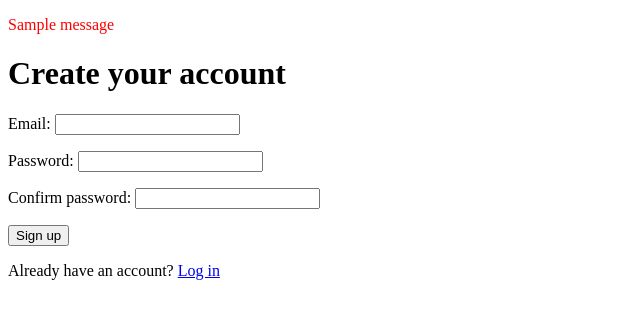
After one commit to gopikrish1202/Hustle-and-Grind---Python, a Flask app: page /register in a window 1280 px wide. The commit adds this page. Shown: the top 319 px of the page, without its empty margins (0-640 px from the left). Run offline with Flask 3, Linux system fonts and the light colour scheme; tables that the repository leaves empty hold one stand-in row (values such as "Sample post"); one stand-in notice (Sample message) is shown.

Commit message:
Lesson 4: register, login, logout with hashed passwords

```diff
--- a/app.py
+++ b/app.py
@@ -1,9 +1,92 @@
-from flask import Flask,  render_template
+import sqlite3
+
+from flask import Flask, flash, redirect, render_template, request, session, url_for
+from werkzeug.security import check_password_hash, generate_password_hash
 
 app = Flask(__name__)
+app.secret_key = "dev-secret-change-later"
 
-@app.route("/") #def endpoint
+DATABASE = "task_manager.db"
+
+def get_db():
+    conn = sqlite3.connect(DATABASE) #connection establish
+    conn.row_factory = sqlite3.Row
+    return conn
+
+def init_db():
+    conn = get_db()
+    conn.execute("""
+        CREATE TABLE IF NOT EXISTS users (
+            id INTEGER PRIMARY KEY AUTOINCREMENT,
+            email TEXT UNIQUE NOT NULL,
+            password_hash TEXT NOT NULL,
+            created_at TIMESTAMP DEFAULT CURRENT_TIMESTAMP
+        )
+        """)
+    conn.commit()
+    conn.close()
+
+init_db()
+
+@app.route("/") #always - default routing - login success page of home
 def home():
-    return render_template("home.html", name="Gopi") #(source data, parameters)
+    if "user_id" not in session:
+        return redirect(url_for("login"))
+    return render_template("home.html", email=session["user_email"])
+
+
+
+@app.route("/register", methods=["GET", "POST"]) #get - view, #post- create
+def register():
+    if request.method == "POST":
+        email = request.form["email"].strip().lower()
+        password = request.form["password"]
+        confirm = request.form["confirm"]
+        if "@" not in email:
+            flash("Please enter a valid email address.")
+        elif len(password) < 6:
+            flash("Password must be at least 6 characters.")
+        elif password != confirm:
+            flash("Passwords do not match.")
+        else:
+            conn = get_db()
+            try:
+                conn.execute(
+                    "INSERT INTO users (email, password_hash) VALUES (?, ?)",
+                    (email, generate_password_hash(password)),
+                )
+                conn.commit()
+            except sqlite3.IntegrityError:
+                flash("That email is already registered. Try logging in.")
+                conn.close()
+                return render_template("register.html")
+            conn.close()
+            flash("Account created. Now log in.")
+            return redirect(url_for("login"))
+    return render_template("register.html")
+
+
+@app.route("/login", methods=["GET", "POST"])
+def login():
+    if request.method == "POST":
+        email = request.form["email"].strip().lower()
+        password = request.form["password"]
+        conn = get_db()
+        user = conn.execute("SELECT * FROM users WHERE email = ?", (email,)).fetchone() #columns all
+        conn.close()
+        if user and check_password_hash(user["password_hash"], password):
+            session["user_id"] = user["id"]
+            session["user_email"] = user["email"]
+            return redirect(url_for("home"))
+        flash("Invalid email or password.")
+    return render_template("login.html")
+
+
+@app.route("/logout")
+def logout():
+    session.clear() #cookies removed
+    flash("Logged out.")
+    return redirect(url_for("login"))
+
 if __name__ == "__main__":
     app.run(debug=True)
--- /dev/null
+++ b/templates/base.html
@@ -0,0 +1,14 @@
+<!DOCTYPE html>
+<html>
+<head><title>Task Manager</title></head>
+<body>
+  {% with messages = get_flashed_messages() %}
+    {% if messages %}
+      {% for message in messages %}
+        <p style="color: red;">{{ message }}</p>
+      {% endfor %}
+    {% endif %}
+  {% endwith %}
+  {% block content %}{% endblock %}
+</body>
+</html>
--- /dev/null
+++ b/templates/register.html
@@ -0,0 +1,11 @@
+{% extends "base.html" %}
+{% block content %}
+  <h1>Create your account</h1>
+  <form method="post">
+    <p>Email: <input type="email" name="email" required></p>
+    <p>Password: <input type="password" name="password" required></p>
+    <p>Confirm password: <input type="password" name="confirm" required></p>
+    <p><button type="submit">Sign up</button></p>
+  </form>
+  <p>Already have an account? <a href="{{ url_for('login') }}">Log in</a></p>
+{% endblock %}
```
Also changed, not shown: templates/home.html (+6 -7 lines), templates/login.html (added, +10 -0 lines).
